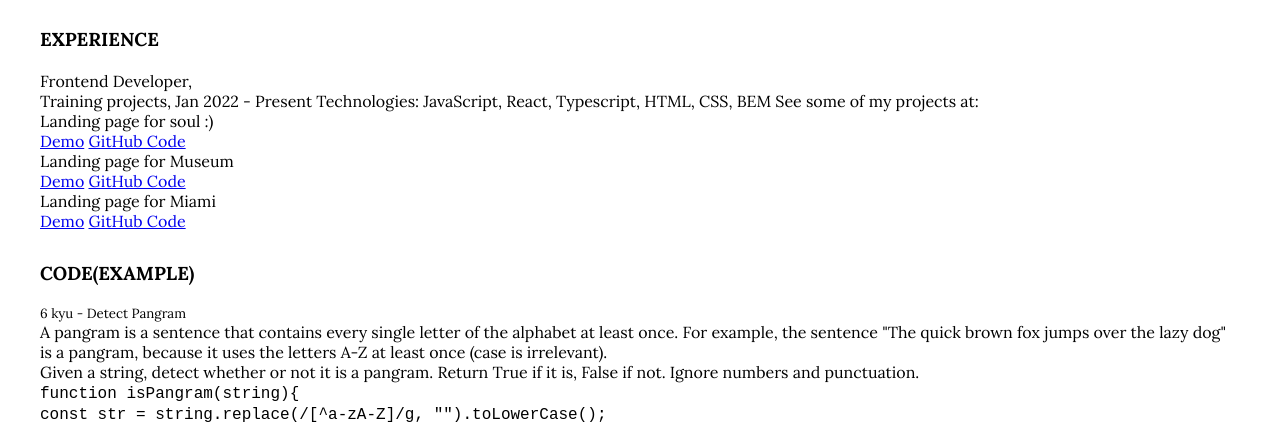
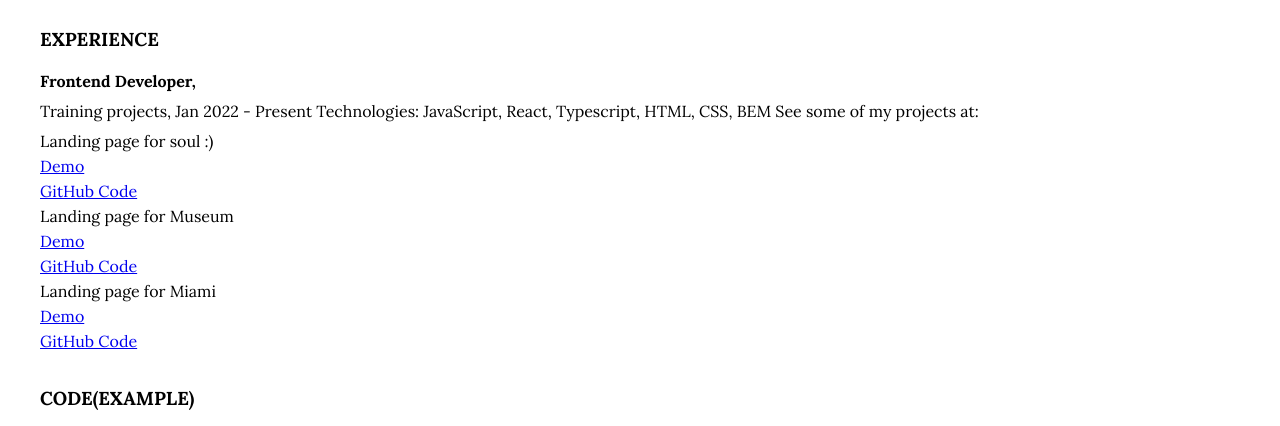
Before and after one commit to ElizaChernysh/rsschool-cv, a plain HTML site: page index.html in a window 1280 px wide. Shown: the part 524-950 px from the top of the page. Drawn offline with Linux system fonts and the light colour scheme.

Commit message:
feat: add new style

```diff
--- a/index.html
+++ b/index.html
@@ -91,18 +91,19 @@
           <ul>
             <li class="work">
               <h4 class="info">Landing page for soul :)</h4>
-                <a href="https://elizachernysh.github.io/Ukraine_gallery/" class="work-links">Demo</a>
-                <a href="https://elizachernysh.github.io/Ukraine_gallery/" class="work-links">GitHub Code</a>
+
+                <a href="https://elizachernysh.github.io/Ukraine_gallery/" class="work-link">Demo</a>
+                <a href="https://elizachernysh.github.io/Ukraine_gallery/" class="work-link">GitHub Code</a>
             </li>
             <li class="work">
               <h4 class="info">Landing page for Museum</h4>
-                <a href="https://elizachernysh.github.io/museum-landing/" class="work-links">Demo</a>
-                <a href="https://elizachernysh.github.io/museum-landing/" class="work-links">GitHub Code</a>
+                <a href="https://elizachernysh.github.io/museum-landing/" class="work-link">Demo</a>
+                <a href="https://elizachernysh.github.io/museum-landing/" class="work-link">GitHub Code</a>
             </li>
             <li class="work">
               <h4 class="info">Landing page for Miami</h4>
-                <a href="https://elizachernysh.github.io/museum-landing/https://elizachernysh.github.io/miami-landing" class="work-links">Demo</a>
-                <a href="https://elizachernysh.github.io/museum-landing/https://elizachernysh.github.io/miami-landing/" class="work-links">GitHub Code</a>
+                <a href="https://elizachernysh.github.io/museum-landing/https://elizachernysh.github.io/miami-landing" class="work-link">Demo</a>
+                <a href="https://elizachernysh.github.io/museum-landing/https://elizachernysh.github.io/miami-landing/" class="work-link">GitHub Code</a>
             </li>
           </ul>
         </section>
@@ -110,8 +111,9 @@
         <section class="code">
           <h3 class="title title-code">Code(example)</h3>
           <h5 class="name-of-kyu">6 kyu - Detect Pangram</h5>
-          <p>A pangram is a sentence that contains every single letter of the alphabet at least once. For example, the sentence "The quick brown fox jumps over the lazy dog" is a pangram, because it uses the letters A-Z at least once (case is irrelevant).</p>
-          <p>Given a string, detect whether or not it is a pangram. Return True if it is, False if not. Ignore numbers and punctuation.</p>
+          <p class="code-descriptio"><i>A pangram is a sentence that contains every single letter of the alphabet at least once. For example, the sentence "The quick brown fox jumps over the lazy dog" is a pangram, because it uses the letters A-Z at least once (case is irrelevant).</i></p>
+
+          <p class="code-descriptio"><i>Given a string, detect whether or not it is a pangram. Return True if it is, False if not. Ignore numbers and punctuation.</i></p>
 
           <div class="example-code">
             <samp>
@@ -119,7 +121,7 @@
               function isPangram(string){<br>
                 const str = string.replace(/[^a-zA-Z]/g, "").toLowerCase();<br>
                 const countOfLetters = 25;<br>
-
+                <br>
                 if (str.length < 25) {<br>
                   return false;<br>
                 }<br>
--- a/style.css
+++ b/style.css
@@ -37,6 +37,23 @@ section {
 
 }
 
+.role {
+font-weight: 700;
+margin-bottom: 10px;
+}
+
+.experience-description {
+  margin-bottom: 10px;
+}
+
+.info {
+  margin-bottom: 5px;
+}
+.work-link {
+  display: block;
+  padding-bottom: 5px;
+}
+
 .title {
   margin-bottom: 20px;
   font-weight: 700;
@@ -59,3 +76,11 @@ section {
 .contact-link:not(:last-child){
   margin-right: 10px;
 }
+
+.code-descriptio {
+  margin-bottom: 15px;
+}
+
+.name-of-kyu {
+  margin-bottom: 10px;
+}
```
